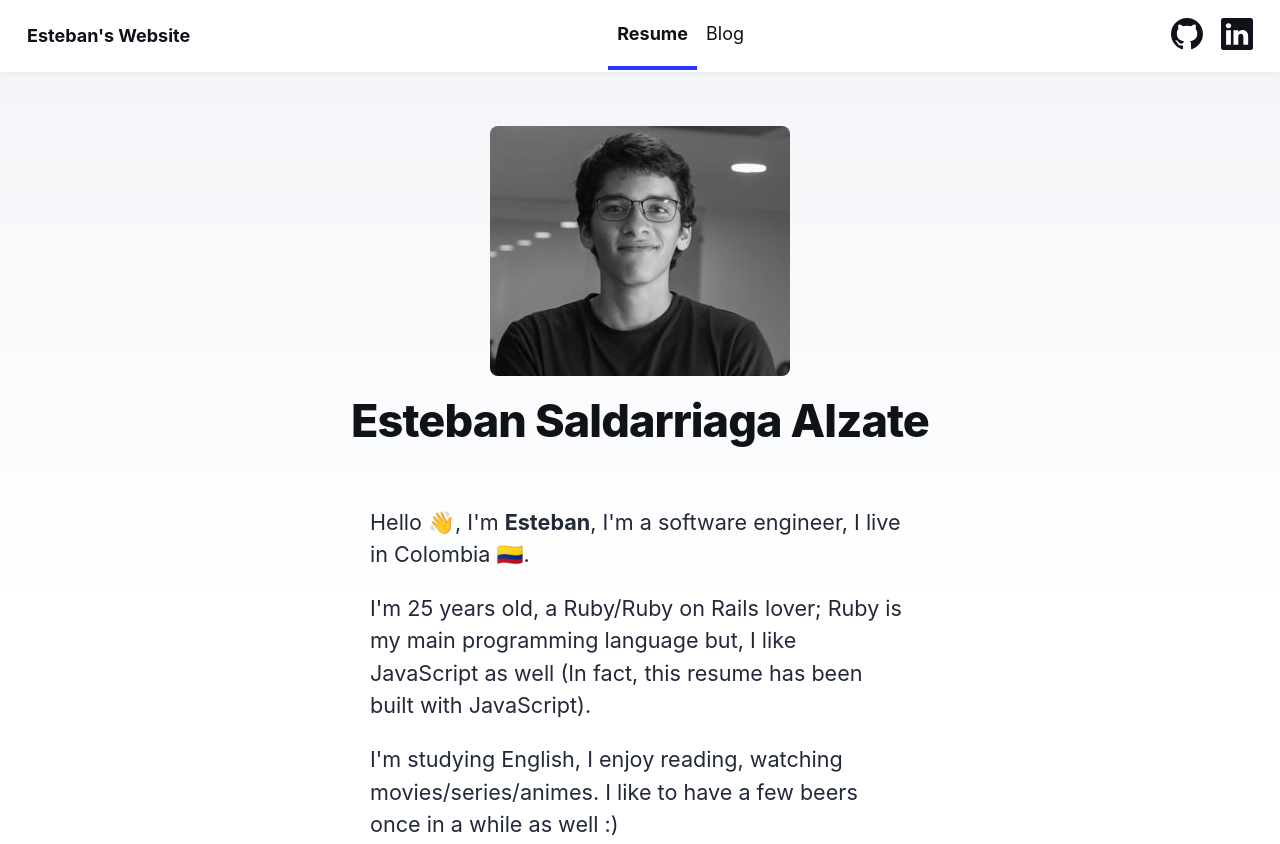
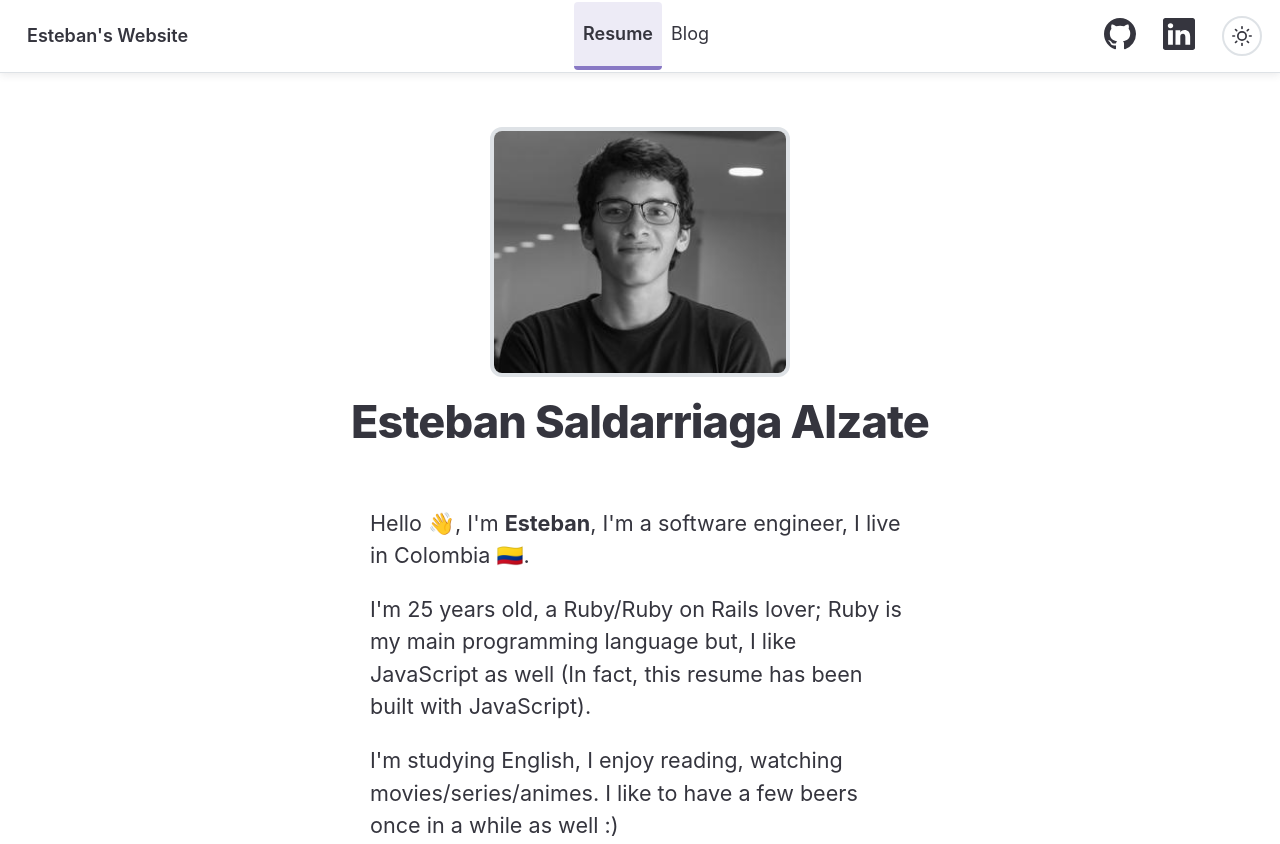
Before and after one commit to estebansa19/estebansa19.github.io, an Astro site: page / in a window 1280 px wide. Shown: the top 844 px of the page. Built offline with nearby package versions, Linux system fonts and the light colour scheme; Astro itself is replaced by a stand-in of ours.

Commit message:
feature: add theme toggler

```diff
--- a/src/components/Footer.astro
+++ b/src/components/Footer.astro
@@ -19,9 +19,11 @@ const today = new Date();
 <style>
 	footer {
 		padding: 2em 1em 6em 1em;
-		background: linear-gradient(var(--gray-gradient)) no-repeat;
-		color: rgb(var(--gray));
+		background: var(--bg-secondary);
+		color: var(--text-secondary);
 		text-align: center;
+		border-top: 1px solid var(--border-color);
+		margin-top: 3rem;
 	}
 	.social-links {
 		display: flex;
@@ -31,9 +33,17 @@ const today = new Date();
 	}
 	.social-links a {
 		text-decoration: none;
-		color: rgb(var(--gray));
+		color: var(--text-secondary);
+		padding: 0.5rem;
+		border-radius: 50%;
+		transition: all 0.2s ease;
+		display: flex;
+		align-items: center;
+		justify-content: center;
 	}
 	.social-links a:hover {
-		color: rgb(var(--gray-dark));
+		color: var(--accent);
+		background-color: rgba(136, 120, 196, 0.1);
+		transform: translateY(-2px);
 	}
 </style>
--- a/src/components/Header.astro
+++ b/src/components/Header.astro
@@ -1,5 +1,6 @@
 ---
 import HeaderLink from './HeaderLink.astro';
+import ThemeToggle from './ThemeToggle.astro';
 
 const siteTitle = "Esteban's Website";
 ---
@@ -11,6 +12,7 @@ const siteTitle = "Esteban's Website";
 			<HeaderLink href="/">Resume</HeaderLink>
 			<HeaderLink href="/blog">Blog</HeaderLink>
 		</div>
+		<div class="nav-actions">
 			<div class="social-links">
 				<a href="https://github.com/estebansa19" target="_blank">
 					<span class="sr-only">Go to Esteban's GitHub</span>
@@ -31,6 +33,8 @@ const siteTitle = "Esteban's Website";
 					</svg>
 				</a>
 			</div>
+			<ThemeToggle />
+		</div>
 	</nav>
 </header>
 
@@ -38,11 +42,13 @@ const siteTitle = "Esteban's Website";
 	.navbar {
 		margin: 0;
 		padding: 0 1em;
-		background: white;
-		box-shadow: 0 2px 8px rgba(var(--black), 5%);
+		background: var(--navbar-bg);
+		backdrop-filter: blur(10px);
+		box-shadow: 0 2px 8px var(--navbar-shadow);
 		position: sticky;
 		top: 0;
 		z-index: 100;
+		border-bottom: 1px solid var(--border-color);
 	}
 
 	.navbar h2 {
@@ -53,7 +59,8 @@ const siteTitle = "Esteban's Website";
 	.navbar h2 a,
 	.navbar h2 a.active {
 		text-decoration: none;
-		color: rgb(var(--black));
+		color: var(--text-primary);
+		font-weight: 600;
 	}
 
 	.navbar nav {
@@ -64,19 +71,44 @@ const siteTitle = "Esteban's Website";
 
 	.navbar nav a {
 		padding: 1em 0.5em;
-		color: rgb(var(--black));
+		color: var(--text-primary);
 		border-bottom: 4px solid transparent;
 		text-decoration: none;
+		transition: all 0.2s ease;
 	}
 
 	.navbar nav a.active {
 		text-decoration: none;
 		border-bottom-color: var(--accent);
+		color: var(--text-primary);
+	}
+
+	.navbar nav a:hover {
+		color: var(--accent);
+		border-bottom-color: var(--accent);
+	}
+
+	.nav-actions {
+		display: flex;
+		align-items: center;
+		gap: 1rem;
 	}
 
 	.social-links,
 	.social-links a {
 		display: flex;
+		gap: 0.5rem;
+	}
+
+	.social-links a {
+		padding: 0.5em;
+		color: var(--text-secondary);
+		transition: color 0.2s ease;
+	}
+
+	.social-links a:hover {
+		color: var(--accent);
+		border: none;
 	}
 
 	.internal-links {
@@ -87,5 +119,9 @@ const siteTitle = "Esteban's Website";
 		.social-links {
 			display: none;
 		}
+
+		.nav-actions {
+			gap: 0.5rem;
+		}
 	}
 </style>
--- a/src/components/HeaderLink.astro
+++ b/src/components/HeaderLink.astro
@@ -16,9 +16,20 @@ const isActive = href === pathname || href === '/' + (subpath?.[0] || '');
 	a {
 		display: inline-block;
 		text-decoration: none;
+		color: var(--text-primary);
+		transition: color 0.2s ease;
+		padding: 0.5rem 0.75rem;
+		border-radius: 4px;
 	}
+
+	a:hover {
+		color: var(--accent);
+		background-color: rgba(136, 120, 196, 0.1);
+	}
+
 	a.active {
-		font-weight: bolder;
-		text-decoration: underline;
+		font-weight: 600;
+		color: var(--text-primary);
+		background-color: rgba(136, 120, 196, 0.15);
 	}
 </style>
--- /dev/null
+++ b/src/components/ThemeToggle.astro
@@ -0,0 +1,110 @@
+---
+// Theme Toggle Component
+---
+
+<button id="theme-toggle" class="theme-toggle" aria-label="Toggle dark mode">
+  <svg id="sun-icon" viewBox="0 0 24 24" fill="none" stroke="currentColor" stroke-width="2" stroke-linecap="round" stroke-linejoin="round">
+    <circle cx="12" cy="12" r="5"></circle>
+    <line x1="12" y1="1" x2="12" y2="3"></line>
+    <line x1="12" y1="21" x2="12" y2="23"></line>
+    <line x1="4.22" y1="4.22" x2="5.64" y2="5.64"></line>
+    <line x1="18.36" y1="18.36" x2="19.78" y2="19.78"></line>
+    <line x1="1" y1="12" x2="3" y2="12"></line>
+    <line x1="21" y1="12" x2="23" y2="12"></line>
+    <line x1="4.22" y1="19.78" x2="5.64" y2="18.36"></line>
+    <line x1="18.36" y1="5.64" x2="19.78" y2="4.22"></line>
+  </svg>
+  <svg id="moon-icon" viewBox="0 0 24 24" fill="none" stroke="currentColor" stroke-width="2" stroke-linecap="round" stroke-linejoin="round" style="display: none;">
+    <path d="M21 12.79A9 9 0 1 1 11.21 3 7 7 0 0 0 21 12.79z"></path>
+  </svg>
+</button>
+
+<script>
+  // Theme management script
+  function initTheme() {
+    const themeToggle = document.getElementById('theme-toggle');
+    const sunIcon = document.getElementById('sun-icon') as HTMLElement;
+    const moonIcon = document.getElementById('moon-icon') as HTMLElement;
+
+    // Check if elements exist
+    if (!themeToggle || !sunIcon || !moonIcon) {
+      return;
+    }
+
+    // Update icon visibility based on current theme
+    function updateIcons() {
+      const currentTheme = document.documentElement.getAttribute('data-theme');
+      if (currentTheme === 'dark') {
+        sunIcon.style.display = 'none';
+        moonIcon.style.display = 'block';
+      } else {
+        sunIcon.style.display = 'block';
+        moonIcon.style.display = 'none';
+      }
+    }
+
+    // Initialize icons based on current theme
+    updateIcons();
+
+    // Toggle theme
+    function toggleTheme() {
+      const currentTheme = document.documentElement.getAttribute('data-theme');
+      const newTheme = currentTheme === 'dark' ? 'light' : 'dark';
+
+      if (newTheme === 'dark') {
+        document.documentElement.setAttribute('data-theme', 'dark');
+      } else {
+        document.documentElement.removeAttribute('data-theme');
+      }
+
+      localStorage.setItem('theme', newTheme);
+      updateIcons();
+    }
+
+    // Add event listener
+    themeToggle.addEventListener('click', toggleTheme);
+  }
+
+  // Initialize on page load
+  if (document.readyState === 'loading') {
+    document.addEventListener('DOMContentLoaded', initTheme);
+  } else {
+    initTheme();
+  }
+
+  // Re-initialize on page navigation (for SPA-like behavior)
+  document.addEventListener('astro:page-load', initTheme);
+</script>
+
+<style>
+  .theme-toggle {
+    background: none;
+    border: 2px solid var(--border-color);
+    border-radius: 50%;
+    width: 40px;
+    height: 40px;
+    display: flex;
+    align-items: center;
+    justify-content: center;
+    cursor: pointer;
+    transition: all 0.3s ease;
+    color: var(--text-primary);
+  }
+
+  .theme-toggle:hover {
+    background-color: var(--accent);
+    color: white;
+    border-color: var(--accent);
+    transform: scale(1.1);
+  }
+
+  .theme-toggle svg {
+    width: 20px;
+    height: 20px;
+    transition: transform 0.3s ease;
+  }
+
+  .theme-toggle:hover svg {
+    transform: rotate(180deg);
+  }
+</style>
--- a/src/layouts/Layout.astro
+++ b/src/layouts/Layout.astro
@@ -20,6 +20,18 @@ export const siteTitle = "Esteban's Website";
     <meta name="viewport" content="width=device-width, initial-scale=1.0" />
     <link rel="icon" href="/favicon.svg" />
     <meta name="description" content="Esteban's personal website" />
+
+    <!-- Theme script - must run before any content renders -->
+    <script is:inline>
+      // Immediately apply stored theme to prevent flash
+      (function() {
+        const theme = localStorage.getItem('theme');
+        if (theme === 'dark') {
+          document.documentElement.setAttribute('data-theme', 'dark');
+        }
+      })();
+    </script>
+
     {home && (
       <link rel="preload" as="image" href="/images/profile.jpg" />
     )}
@@ -90,11 +102,13 @@ export const siteTitle = "Esteban's Website";
   .navbar {
     margin: 0;
     padding: 0 1em;
-    background: white;
-    box-shadow: 0 2px 8px rgba(var(--black), 5%);
+    background: var(--navbar-bg);
+    backdrop-filter: blur(10px);
+    box-shadow: 0 2px 8px var(--navbar-shadow);
     position: sticky;
     top: 0;
     z-index: 100;
+    border-bottom: 1px solid var(--border-color);
   }
 
   .navbar h2 {
@@ -105,7 +119,8 @@ export const siteTitle = "Esteban's Website";
   .navbar h2 a,
   .navbar h2 a.active {
     text-decoration: none;
-    color: rgb(var(--black));
+    color: var(--text-primary);
+    font-weight: 600;
   }
 
   .navbar nav {
@@ -116,13 +131,20 @@ export const siteTitle = "Esteban's Website";
 
   .navbar nav a {
     padding: 1em 0.5em;
-    color: rgb(var(--black));
+    color: var(--text-primary);
     border-bottom: 4px solid transparent;
     text-decoration: none;
+    transition: all 0.2s ease;
   }
 
   .navbar nav a.active {
     text-decoration: none;
+    border-bottom-color: var(--accent);
+    color: var(--accent);
+  }
+
+  .navbar nav a:hover {
+    color: var(--accent);
     border-bottom-color: var(--accent);
   }
 
@@ -152,6 +174,24 @@ export const siteTitle = "Esteban's Website";
     margin: 3rem 0 0;
   }
 
+  .backToHome a {
+    color: var(--link-color);
+    text-decoration: none;
+    font-weight: 500;
+    padding: 0.5rem 1rem;
+    border: 2px solid var(--border-color);
+    border-radius: 8px;
+    transition: all 0.2s ease;
+    display: inline-block;
+  }
+
+  .backToHome a:hover {
+    background-color: var(--accent);
+    color: white;
+    border-color: var(--accent);
+    transform: translateY(-2px);
+  }
+
   .heading2Xl {
     font-size: 2.5rem;
     line-height: 1.2;
@@ -159,17 +199,20 @@ export const siteTitle = "Esteban's Website";
     letter-spacing: -0.05rem;
     margin: 1rem 0;
     text-align: center;
+    color: var(--text-primary);
   }
 
   .headingLg {
     font-size: 1.5rem;
     line-height: 1.4;
     margin: 1rem 0;
+    color: var(--text-primary);
   }
 
   .headingMd {
     font-size: 1.2rem;
     line-height: 1.5;
+    color: var(--text-primary);
   }
 
   .borderCircle {
@@ -180,7 +223,14 @@ export const siteTitle = "Esteban's Website";
     object-position: center top;
     /* Override global img styles */
     max-width: none !important;
-    border: none;
+    border: 4px solid var(--border-color);
+    border-radius: 12px;
+    transition: border-color 0.3s ease, transform 0.3s ease;
+  }
+
+  .borderCircle:hover {
+    border-color: var(--accent);
+    transform: scale(1.02);
   }
 
   .borderCircle.small {
@@ -205,15 +255,36 @@ export const siteTitle = "Esteban's Website";
 
   .listItem {
     margin: 0 0 1.25rem;
+    padding: 1rem;
+    background-color: var(--card-bg);
+    border: 1px solid var(--border-color);
+    border-radius: 8px;
+    transition: all 0.2s ease;
+  }
+
+  .listItem:hover {
+    border-color: var(--accent);
+    transform: translateY(-2px);
+    box-shadow: 0 4px 12px var(--shadow-light);
   }
 
   .lightText {
-    color: #666;
+    color: var(--text-muted);
   }
 
   @media (max-width: 720px) {
     .social-links {
       display: none;
     }
+
+    .borderCircle {
+      width: 250px;
+      height: 200px;
+    }
+
+    .borderCircle.small {
+      width: 200px;
+      height: 160px;
+    }
   }
 </style>
--- a/src/pages/index.astro
+++ b/src/pages/index.astro
@@ -76,11 +76,11 @@
 	}
 
 	.lightText {
-		color: #666;
+		color: var(--text-primary);
 	}
 
 	a {
-		color: #0070f3;
+		color: var(--accent);
 		text-decoration: none;
 	}
 
--- a/src/styles/global.css
+++ b/src/styles/global.css
@@ -5,17 +5,64 @@
  */
 
 :root {
-	--accent: #2337ff;
-	--accent-dark: #000d8a;
-	--black: 15, 18, 25;
-	--gray: 96, 115, 159;
-	--gray-light: 229, 233, 240;
-	--gray-dark: 34, 41, 57;
-	--gray-gradient: rgba(var(--gray-light), 50%), #fff;
+	/* New Color Palette */
+	--primary: rgb(53, 53, 62);
+	--secondary: rgb(182, 181, 149);
+	--accent: rgb(136, 120, 196);
+
+	/* Light Theme Colors */
+	--bg-primary: #ffffff;
+	--bg-secondary: #f8f9fa;
+	--bg-gradient: linear-gradient(135deg, #f8f9fa 0%, #e9ecef 100%);
+	--text-primary: rgb(53, 53, 62);
+	--text-secondary: rgb(108, 117, 125);
+	--text-muted: rgb(136, 136, 136);
+	--border-color: rgb(222, 226, 230);
+	--shadow-light: rgba(53, 53, 62, 0.1);
+	--shadow-medium: rgba(53, 53, 62, 0.15);
+	--shadow-dark: rgba(53, 53, 62, 0.2);
+
+	/* Component specific colors */
+	--navbar-bg: rgba(255, 255, 255, 0.95);
+	--navbar-shadow: rgba(53, 53, 62, 0.1);
+	--card-bg: #ffffff;
+	--code-bg: rgb(248, 249, 250);
+	--link-color: rgb(136, 120, 196);
+	--link-hover: rgb(118, 102, 176);
+
+	/* Legacy variables for compatibility */
+	--black: 53, 53, 62;
+	--gray: 108, 117, 125;
+	--gray-light: 222, 226, 230;
+	--gray-dark: 53, 53, 62;
+	--gray-gradient: var(--bg-gradient);
 	--box-shadow:
-		0 2px 6px rgba(var(--gray), 25%), 0 8px 24px rgba(var(--gray), 33%),
-		0 16px 32px rgba(var(--gray), 33%);
+		0 2px 6px var(--shadow-light), 0 8px 24px var(--shadow-medium),
+		0 16px 32px var(--shadow-medium);
 }
+
+/* Dark Theme */
+[data-theme="dark"] {
+	--bg-primary: rgb(25, 25, 28);
+	--bg-secondary: rgb(32, 32, 36);
+	--bg-gradient: linear-gradient(135deg, rgb(25, 25, 28) 0%, rgb(32, 32, 36) 100%);
+	--text-primary: rgb(245, 245, 245);
+	--text-secondary: rgb(182, 181, 149);
+	--text-muted: rgb(156, 163, 175);
+	--border-color: rgb(75, 85, 99);
+	--shadow-light: rgba(0, 0, 0, 0.2);
+	--shadow-medium: rgba(0, 0, 0, 0.3);
+	--shadow-dark: rgba(0, 0, 0, 0.4);
+
+	/* Component specific dark colors */
+	--navbar-bg: rgba(32, 32, 36, 0.95);
+	--navbar-shadow: rgba(0, 0, 0, 0.3);
+	--card-bg: rgb(32, 32, 36);
+	--code-bg: rgb(40, 40, 44);
+	--link-color: rgb(156, 140, 216);
+	--link-hover: rgb(176, 160, 236);
+}
+
 @font-face {
 	font-family: 'Atkinson';
 	src: url('/fonts/atkinson-regular.woff') format('woff');
@@ -31,7 +78,7 @@
 	font-display: swap;
 }
 
-/* Global reset and base styles - consistent with resume */
+/* Global reset and base styles */
 html,
 body {
 	padding: 0;
@@ -40,6 +87,7 @@ body {
 		Cantarell, Fira Sans, Droid Sans, Helvetica Neue, sans-serif;
 	line-height: 1.6;
 	font-size: 18px;
+	transition: background-color 0.3s ease, color 0.3s ease;
 }
 
 * {
@@ -48,11 +96,11 @@ body {
 
 body {
 	text-align: left;
-	background: linear-gradient(var(--gray-gradient)) no-repeat;
 	background-size: 100% 600px;
+	background-color: var(--bg-primary);
 	word-wrap: break-word;
 	overflow-wrap: break-word;
-	color: rgb(var(--gray-dark));
+	color: var(--text-primary);
 }
 
 main {
@@ -69,7 +117,7 @@ h4,
 h5,
 h6 {
 	margin: 0 0 0.5rem 0;
-	color: rgb(var(--black));
+	color: var(--text-primary);
 	line-height: 1.2;
 }
 h1 {
@@ -92,14 +140,17 @@ b {
 	font-weight: 700;
 }
 a {
-	color: #0070f3;
+	color: var(--link-color);
 	text-decoration: none;
+	transition: color 0.2s ease;
 }
 a:hover {
+	color: var(--link-hover);
 	text-decoration: underline;
 }
 p {
 	margin-bottom: 1em;
+	color: var(--text-primary);
 }
 .prose p {
 	margin-bottom: 2em;
@@ -107,9 +158,15 @@ p {
 textarea {
 	width: 100%;
 	font-size: 16px;
+	background-color: var(--card-bg);
+	border: 1px solid var(--border-color);
+	color: var(--text-primary);
 }
 input {
 	font-size: 16px;
+	background-color: var(--card-bg);
+	border: 1px solid var(--border-color);
+	color: var(--text-primary);
 }
 table {
 	width: 100%;
@@ -122,25 +179,31 @@ img {
 }
 code {
 	padding: 2px 5px;
-	background-color: rgb(var(--gray-light));
+	background-color: var(--code-bg);
+	border: 1px solid var(--border-color);
 	border-radius: 2px;
+	color: var(--text-primary);
 }
 pre {
 	padding: 1.5em;
 	border-radius: 8px;
+	background-color: var(--code-bg);
+	border: 1px solid var(--border-color);
 }
 pre > code {
 	all: unset;
+	color: var(--text-primary);
 }
 blockquote {
 	border-left: 4px solid var(--accent);
 	padding: 0 0 0 20px;
 	margin: 0px;
 	font-size: 1.333em;
+	color: var(--text-secondary);
 }
 hr {
 	border: none;
-	border-top: 1px solid rgb(var(--gray-light));
+	border-top: 1px solid var(--border-color);
 }
 @media (max-width: 720px) {
 	body {
@@ -168,3 +231,35 @@ hr {
 	/* added line to stop words getting smushed together (as they go onto separate lines and some screen readers do not understand line feeds as a space */
 	white-space: nowrap;
 }
+
+/* Theme Toggle Styles */
+.theme-toggle {
+	background: none;
+	border: 2px solid var(--border-color);
+	border-radius: 50%;
+	width: 40px;
+	height: 40px;
+	display: flex;
+	align-items: center;
+	justify-content: center;
+	cursor: pointer;
+	transition: all 0.3s ease;
+	color: var(--text-primary);
+}
+
+.theme-toggle:hover {
+	background-color: var(--accent);
+	color: white;
+	border-color: var(--accent);
+	transform: scale(1.1);
+}
+
+.theme-toggle svg {
+	width: 20px;
+	height: 20px;
+	transition: transform 0.3s ease;
+}
+
+.theme-toggle:hover svg {
+	transform: rotate(180deg);
+}
```
Also changed, not shown: src/components/BaseHead.astro (+12 -0 lines). Lines whose indentation alone changed are shown as unchanged.
